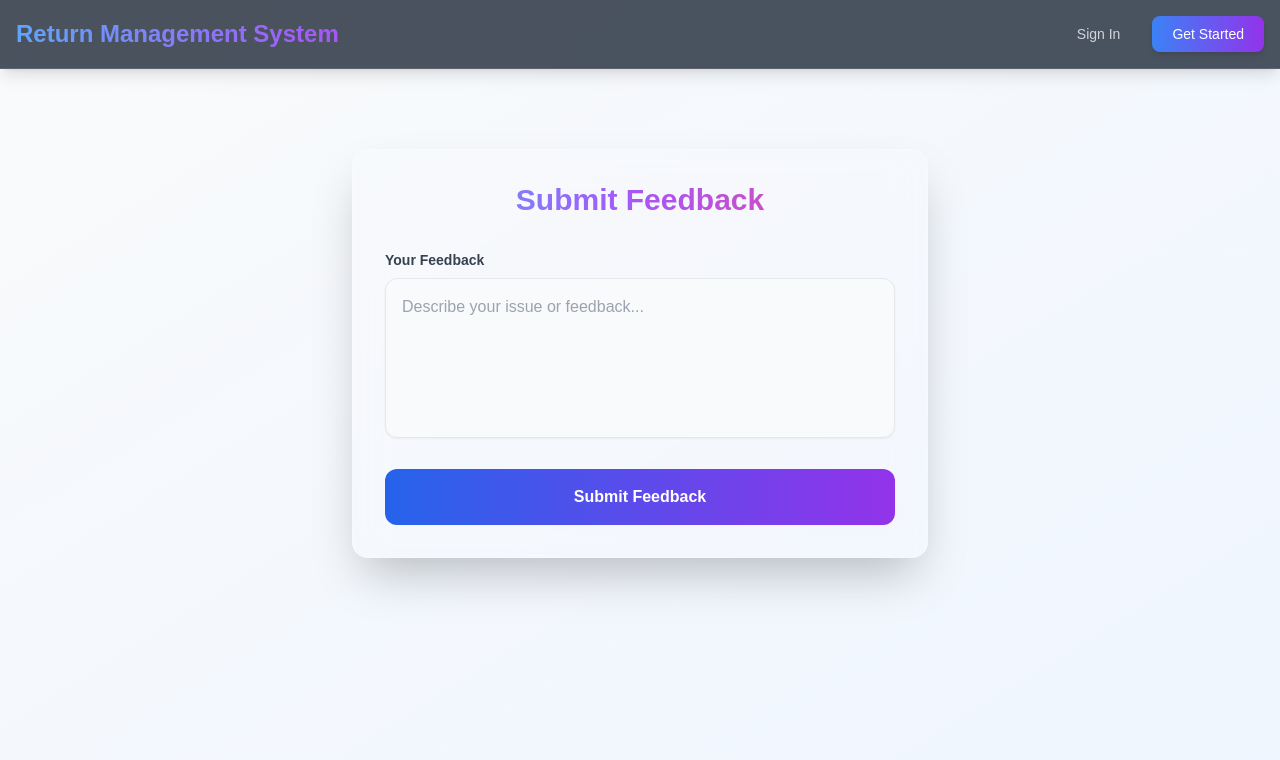
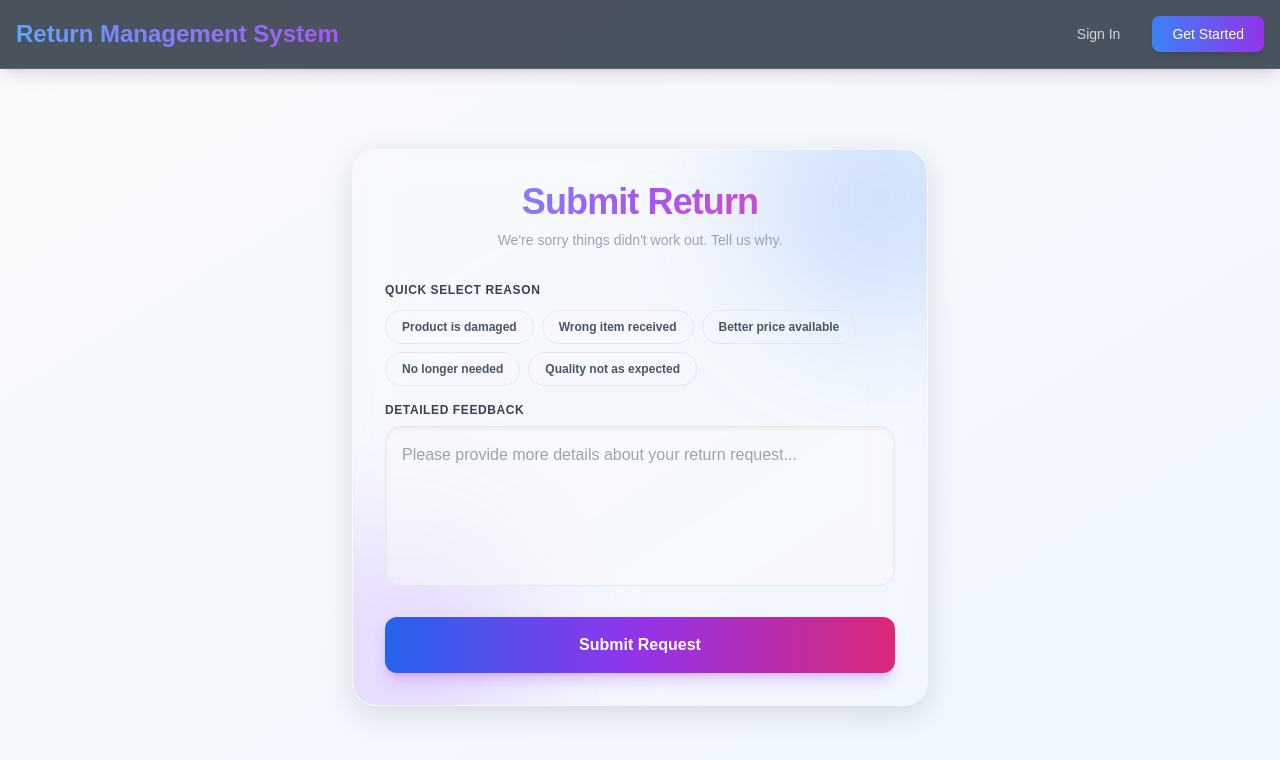
Before and after one commit to charan1835/Return_automation, a Next.js app: page / in a window 1280 px wide. Shown: the top 760 px of the page. Built offline with nearby package versions, Linux system fonts and the light colour scheme; no server answers.

Commit message:
Fix build errors and optimize images

```diff
--- a/app/_components/Returnform.jsx
+++ b/app/_components/Returnform.jsx
@@ -57,24 +57,61 @@ export default function ReturnForm() {
         }
     };
 
+    const QUICK_REASONS = [
+        "Product is damaged",
+        "Wrong item received",
+        "Better price available",
+        "No longer needed",
+        "Quality not as expected"
+    ];
+
+    const handleQuickFeedback = (reason) => {
+        setFeedback(reason);
+        textareaRef.current?.focus();
+    };
+
     return (
-        <div className="max-w-xl mx-auto mt-12 p-8 bg-white/10 backdrop-blur-lg border border-white/20 rounded-2xl shadow-2xl relative">
+        <div className="max-w-xl mx-auto mt-12 p-8 bg-white/5 backdrop-blur-xl border border-white/10 rounded-3xl shadow-[0_8px_30px_rgb(0,0,0,0.12)] relative overflow-hidden">
+            {/* Background Decorative Elements */}
+            <div className="absolute top-0 right-0 -mr-20 -mt-20 w-64 h-64 rounded-full bg-blue-500/20 blur-3xl pointer-events-none"></div>
+            <div className="absolute bottom-0 left-0 -ml-20 -mb-20 w-64 h-64 rounded-full bg-purple-500/20 blur-3xl pointer-events-none"></div>
 
-            <h2 className="text-3xl font-extrabold mb-8 text-center bg-gradient-to-r from-blue-400 via-purple-500 to-pink-500 bg-clip-text text-transparent">
-                Submit Feedback
+            <div className="relative z-10">
+                <h2 className="text-4xl font-black mb-2 text-center bg-gradient-to-r from-blue-400 via-purple-500 to-pink-500 bg-clip-text text-transparent tracking-tight">
+                    Submit Return
                 </h2>
+                <p className="text-gray-400 text-center mb-8 text-sm font-medium">We're sorry things didn't work out. Tell us why.</p>
 
                 <form onSubmit={handleSubmit} className="space-y-6">
                     <div>
-                    <label className="block text-sm font-semibold text-gray-700 mb-2">
-                        Your Feedback
+                        <label className="block text-sm font-bold text-gray-700 dark:text-gray-200 mb-3 uppercase tracking-wider text-xs">
+                            Quick Select Reason
+                        </label>
+                        <div className="flex flex-wrap gap-2 mb-4">
+                            {QUICK_REASONS.map((reason) => (
+                                <button
+                                    key={reason}
+                                    type="button"
+                                    onClick={() => handleQuickFeedback(reason)}
+                                    className={`px-4 py-2 rounded-full text-xs font-semibold transition-all duration-200 border ${feedback === reason
+                                            ? 'bg-blue-600 text-white border-blue-600 shadow-lg shadow-blue-500/30'
+                                            : 'bg-white/5 text-gray-600 dark:text-gray-300 border-gray-200 dark:border-white/10 hover:bg-white/10 hover:border-blue-400'
+                                        }`}
+                                >
+                                    {reason}
+                                </button>
+                            ))}
+                        </div>
+
+                        <label className="block text-sm font-bold text-gray-700 dark:text-gray-200 mb-2 uppercase tracking-wider text-xs">
+                            Detailed Feedback
                         </label>
                         <textarea
                             ref={textareaRef}
                             value={feedback}
                             onChange={(e) => setFeedback(e.target.value)}
-                        className="w-full p-4 bg-gray-50 border border-gray-200 rounded-xl h-40 resize-none focus:ring-2 focus:ring-blue-500 outline-none text-gray-800 shadow-sm"
-                        placeholder="Describe your issue or feedback..."
+                            className="w-full p-4 bg-gray-50/50 dark:bg-black/20 border border-gray-200 dark:border-white/10 rounded-2xl h-40 resize-none focus:ring-2 focus:ring-blue-500/50 focus:border-blue-500 outline-none text-gray-800 dark:text-gray-100 shadow-inner transition-all placeholder:text-gray-400"
+                            placeholder="Please provide more details about your return request..."
                             required
                         />
                     </div>
@@ -82,11 +119,25 @@ export default function ReturnForm() {
                     <button
                         type="submit"
                         disabled={isSubmitting}
-                    className="w-full bg-gradient-to-r from-blue-600 to-purple-600 text-white font-bold py-4 px-6 rounded-xl hover:shadow-lg disabled:opacity-60 flex items-center justify-center gap-2"
+                        className="group w-full relative overflow-hidden bg-gradient-to-r from-blue-600 via-purple-600 to-pink-600 text-white font-bold py-4 px-6 rounded-xl shadow-lg shadow-purple-500/30 hover:shadow-purple-500/50 transition-all duration-300 disabled:opacity-70 disabled:cursor-not-allowed transform hover:-translate-y-0.5 active:translate-y-0"
                     >
-                    {isSubmitting ? "Processing..." : "Submit Feedback"}
+                        <span className="relative z-10 flex items-center justify-center gap-2">
+                            {isSubmitting ? (
+                                <>
+                                    <svg className="animate-spin h-5 w-5 text-white" opacity="0.7" xmlns="http://www.w3.org/2000/svg" fill="none" viewBox="0 0 24 24">
+                                        <circle className="opacity-25" cx="12" cy="12" r="10" stroke="currentColor" strokeWidth="4"></circle>
+                                        <path className="opacity-75" fill="currentColor" d="M4 12a8 8 0 018-8V0C5.373 0 0 5.373 0 12h4zm2 5.291A7.962 7.962 0 014 12H0c0 3.042 1.135 5.824 3 7.938l3-2.647z"></path>
+                                    </svg>
+                                    Processing...
+                                </>
+                            ) : (
+                                "Submit Request"
+                            )}
+                        </span>
+                        <div className="absolute inset-0 bg-gradient-to-r from-blue-700 via-purple-700 to-pink-700 opacity-0 group-hover:opacity-100 transition-opacity duration-300"></div>
                     </button>
                 </form>
             </div>
+        </div>
     );
 }
```
Lines whose indentation alone changed are shown as unchanged.
